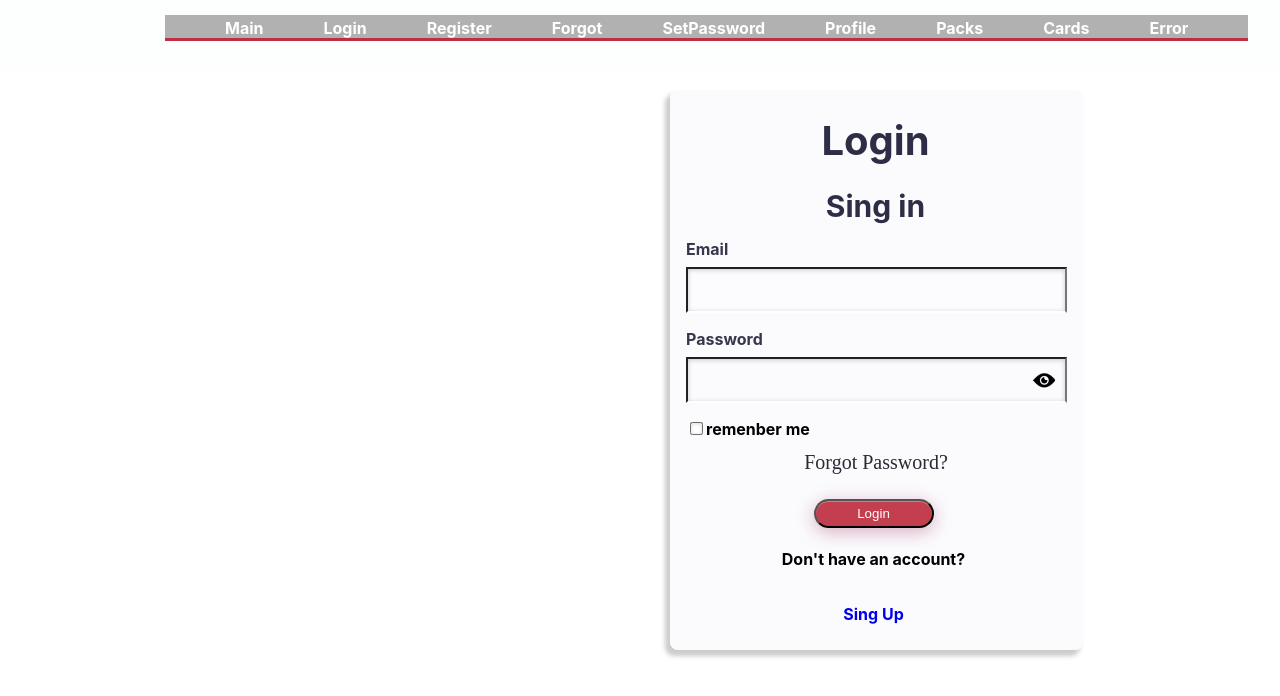
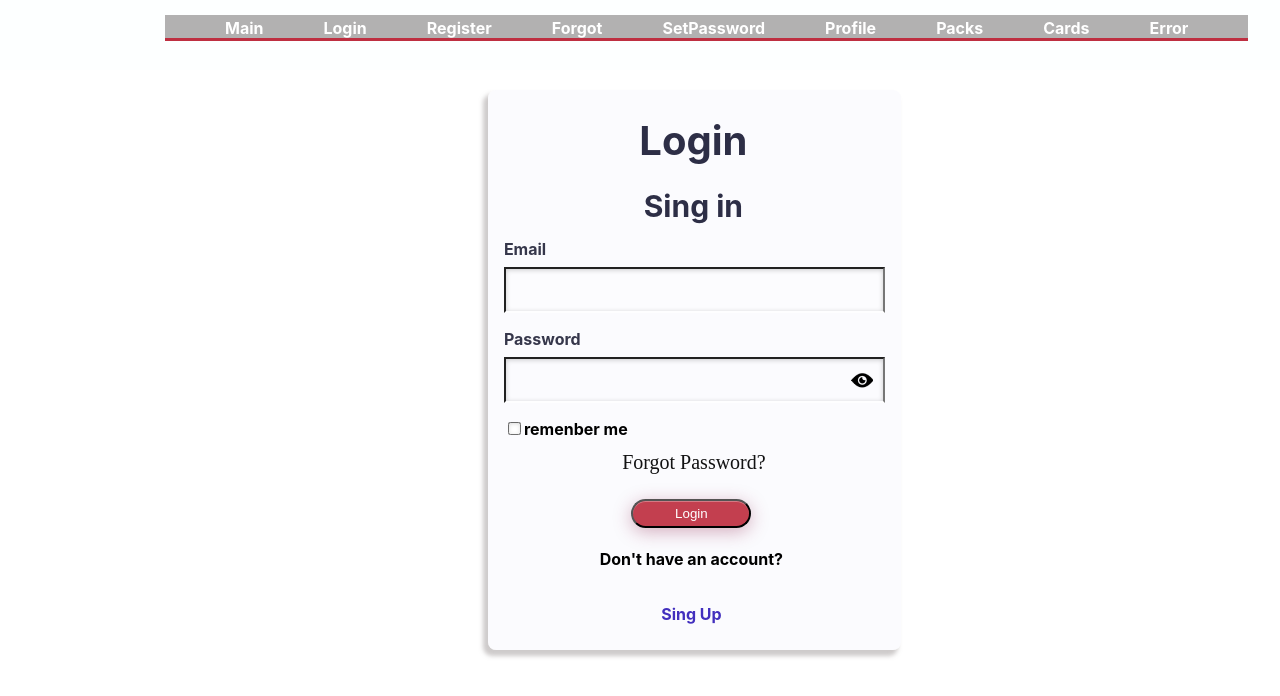
Before and after one commit to YauheniZhukovets/cards-project, a React (Create React App) app: page /#/ in a window 1280 px wide. Shown: the top 696 px of the page. Built offline with nearby package versions, Linux system fonts and the light colour scheme.

Commit message:
create style login page

```diff
--- a/src/n2-features/f1-auth/a1-login/Login.module.css
+++ b/src/n1-main/m1-ui/styles/Login.module.css
@@ -1,9 +1,22 @@
+.mainContainer{
+    position: relative;
+    max-height: 100vh;
+    max-width: 800px;
+    display: flex;
+    justify-content: center;
+    align-items: center;
+    left: 30%;
+    margin-top: 20px;
+    /*border: 2px solid aqua;*/
+
+}
+
 .container_log{
-    position: absolute;
+    /*position: absolute;*/
     width: 413px;
     height: 560px;
     left: 670px;
-    top: 90px;
+    top: 80px;
 
     background: rgba(249, 249, 254, 0.6);
     /*border: 1px solid rgba(42, 2, 2, 0.9);*/
@@ -73,7 +86,7 @@ form input{
     background: rgba(255, 255, 255, 0.2);
     box-shadow: inset 0 1px 5px rgba(0,0,0,0.2); /* Тень внутри */
     border-bottom-color: rgba(255, 255, 255, 0.87);
-    color: #f4f4f4;
+    color: #251e1e;
 }
 .eyes{
 
@@ -82,7 +95,7 @@ form input{
     box-sizing: border-box; /* Алгоритм расчёта ширины */
     box-shadow: inset 0 1px 5px rgba(0,0,0,0.2); /* Тень внутри */
     border-bottom-color: rgba(255, 255, 255, 0.87);/* Параметры рамки */
-    color: #f4f4f4; /* Цвет текста */
+    color: #251e1e; /* Цвет текста */
     background: url(/src/n2-features/f1-auth/a1-login/eye.png) no-repeat 345px 50%;/* Картинка пользователя */
     padding-right: 30px;
 
@@ -102,8 +115,25 @@ form input{
     /* identical to box height */
 
     text-align: center;
-    color: #292a33;
+    color: #121213;
 }
+.link:hover{
+    color: rgb(241, 240, 240);
+    font-size: 22px;
+    transform: scale(1);
+    transition: all 1s ease;
+}
+.linkUp{
+    text-align: center;
+    color: rgb(66, 47, 190);
+}
+.linkUp:hover{
+    color: rgb(241, 240, 240);
+    font-size: 22px;
+    transform: scale(1);
+    transition: all 1s ease;
+}
+
 .btnContainer{
     height: 35px;
     width: 375px;
@@ -121,6 +151,12 @@ form input{
     border-radius: 30px;
     color: white;
 }
+.btn:hover{
+    height: 37px;
+    width: 127px;
+    transform: scale(1);
+    transition: all 1s ease;
+}
 .hContainer, .aContainer{
     height: 55px;
     width: 375px;
@@ -130,3 +166,24 @@ form input{
     left: 0%;
     top: 0%;
 }
+@media (max-width: 1570px) {
+    .mainContainer{
+        left: 23%;
+    }
+}
+@media (max-width: 1270px) {
+    .mainContainer{
+        left:17%;
+    }
+    .container_log{
+        height: 80%;
+    }
+}
+@media (max-width: 1026px) {
+    .mainContainer{
+        left:11%;
+    }
+    /*.container_log{*/
+    /*    height: 80%;*/
+    /*}*/
+}
--- a/src/n2-features/f1-auth/a1-login/Login.tsx
+++ b/src/n2-features/f1-auth/a1-login/Login.tsx
@@ -1,8 +1,8 @@
 import React from 'react';
-import style from './Login.module.css'
+import style from '../../../n1-main/m1-ui/styles/Login.module.css'
 export const Login = () => {
     return (
-        <div>
+        <div className={style.mainContainer}>
             <div className={style.container_log} >
                 <div className={style.title} >
                     <h1>Login</h1>
```
